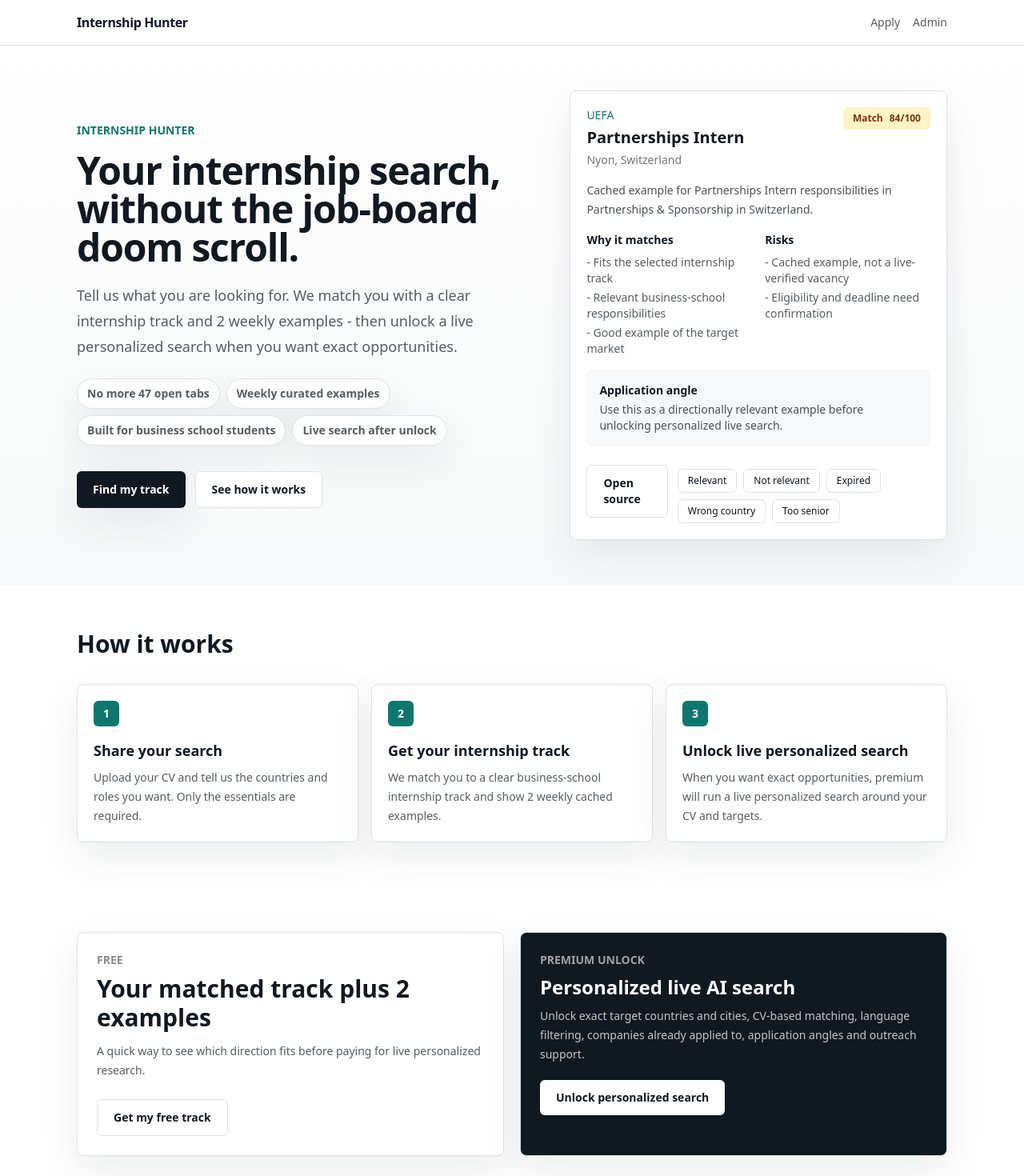
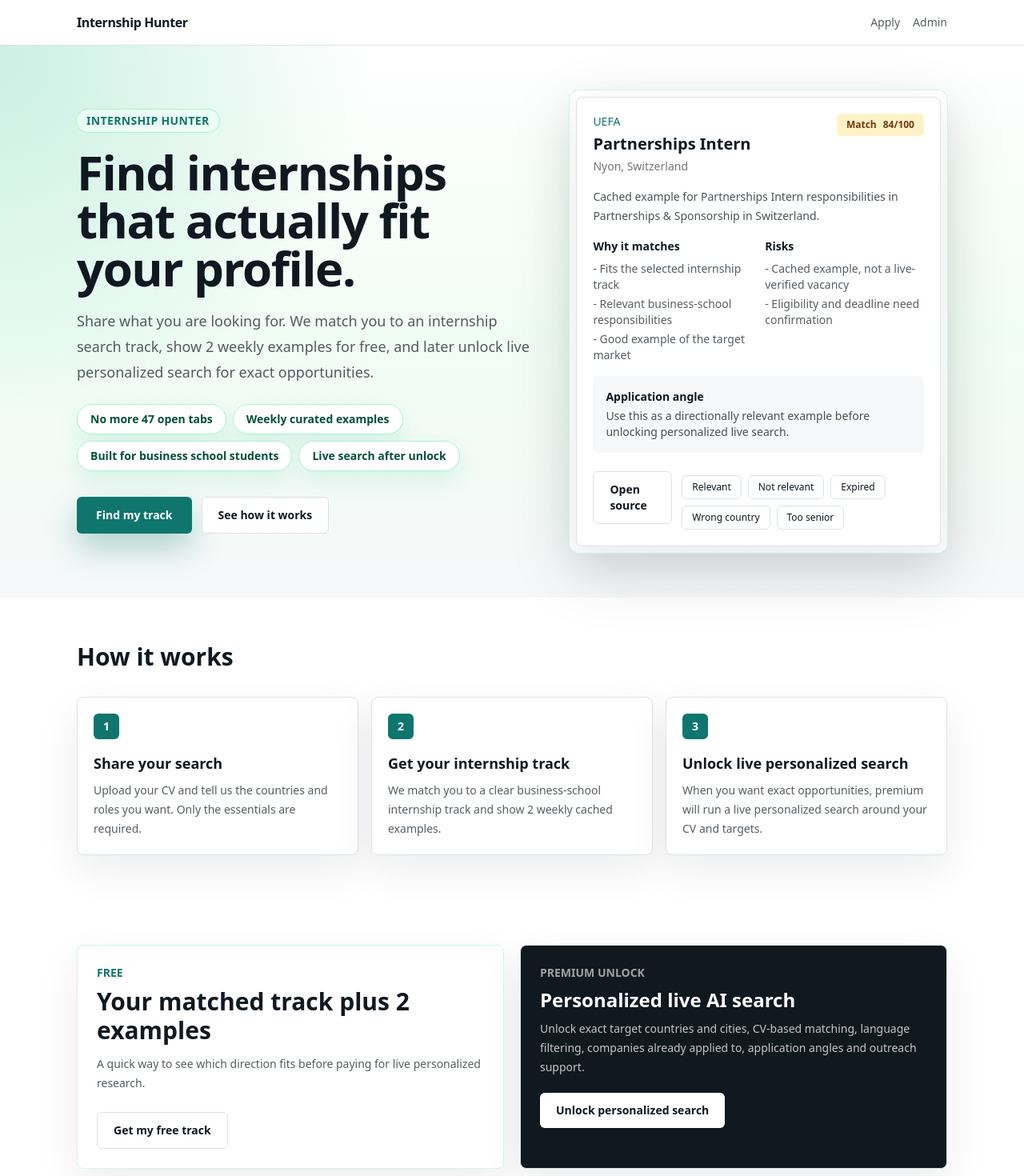
Before and after one commit to paulcuillerot-star/internshiphunter, a Next.js app: page / in a window 1280 px wide. Shown: the top 1470 px of the page at 80% size. Built offline with nearby package versions, Linux system fonts and the light colour scheme.

Commit message:
Reapply visual landing polish on main

```diff
--- a/app/page.tsx
+++ b/app/page.tsx
@@ -26,29 +26,35 @@ const faqs = [
 export default function HomePage() {
   return (
     <>
-      <section className="bg-gradient-to-b from-white to-mist">
-        <div className="section grid gap-10 lg:grid-cols-[1.1fr_0.9fr] lg:items-center">
+      <section className="bg-[radial-gradient(circle_at_top_left,rgba(16,185,129,0.22),transparent_32%),linear-gradient(180deg,#ffffff_0%,#f0fdf4_52%,#f6f8f9_100%)]">
+        <div className="section grid gap-10 py-16 lg:grid-cols-[1.1fr_0.9fr] lg:items-center">
           <div>
-            <p className="text-sm font-semibold uppercase text-signal">Internship Hunter</p>
-            <h1 className="mt-4 max-w-3xl text-4xl font-bold tracking-tight text-ink sm:text-5xl">
-              Your internship search, without the job-board doom scroll.
+            <p className="inline-flex rounded-full bg-emerald-50 px-3 py-1 text-sm font-bold uppercase tracking-wide text-signal ring-1 ring-emerald-200">
+              Internship Hunter
+            </p>
+            <h1 className="mt-5 max-w-3xl text-4xl font-black tracking-tight text-ink sm:text-6xl">
+              Find internships that actually fit your profile.
             </h1>
             <p className="mt-5 max-w-2xl text-lg leading-8 text-ink/70">
-              Tell us what you are looking for. We match you with a clear internship track and 2 weekly examples - then unlock a live personalized search when you want exact opportunities.
+              Share what you are looking for. We match you to an internship search track, show 2 weekly examples for free, and later unlock live personalized search for exact opportunities.
             </p>
             <div className="mt-6 flex flex-wrap gap-2">
               {heroChips.map((chip) => (
-                <span key={chip} className="rounded-full border border-line bg-white px-3 py-2 text-sm font-semibold text-ink/70 shadow-soft">
+                <span key={chip} className="rounded-full border border-emerald-200 bg-white px-4 py-2 text-sm font-bold text-emerald-900 shadow-[0_12px_28px_rgba(16,185,129,0.12)]">
                   {chip}
                 </span>
               ))}
             </div>
             <div className="mt-8 flex flex-col gap-3 sm:flex-row">
-              <Link href="/apply" className="button-primary">Find my track</Link>
+              <Link href="/apply" className="inline-flex items-center justify-center rounded-md bg-signal px-6 py-3 text-sm font-bold text-white shadow-[0_18px_38px_rgba(15,118,110,0.3)] transition hover:bg-emerald-700">
+                Find my track
+              </Link>
               <a href="#how" className="button-secondary">See how it works</a>
             </div>
           </div>
-          <OfferCard offer={mockOffers[0]} reportId="report_demo" />
+          <div className="rounded-xl bg-white/70 p-2 shadow-[0_26px_80px_rgba(16,24,32,0.13)] ring-1 ring-emerald-100">
+            <OfferCard offer={mockOffers[0]} reportId="report_demo" />
+          </div>
         </div>
       </section>
 
@@ -66,8 +72,8 @@ export default function HomePage() {
       </section>
 
       <section className="section grid gap-5 md:grid-cols-2">
-        <div className="rounded-lg border border-line bg-white p-6 shadow-soft">
-          <p className="text-sm font-semibold uppercase text-ink/50">Free</p>
+        <div className="rounded-lg border border-emerald-100 bg-white p-6 shadow-soft">
+          <p className="text-sm font-semibold uppercase text-signal">Free</p>
           <h2 className="mt-2 text-3xl font-bold text-ink">Your matched track plus 2 examples</h2>
           <p className="mt-3 text-sm leading-6 text-ink/70">A quick way to see which direction fits before paying for live personalized research.</p>
           <Link href="/apply" className="mt-6 button-secondary">Get my free track</Link>
@@ -88,10 +94,10 @@ export default function HomePage() {
       </section>
 
       <section className="section pt-4">
-        <div className="rounded-lg bg-mist p-8 text-center">
+        <div className="rounded-lg bg-gradient-to-br from-emerald-50 to-mist p-8 text-center ring-1 ring-emerald-100">
           <h2 className="text-3xl font-bold text-ink">Find internships worth applying to.</h2>
           <p className="mx-auto mt-3 max-w-xl text-sm leading-6 text-ink/70">Start with the free track. Upgrade later only when you want a personalized live search.</p>
-          <Link href="/apply" className="mt-6 button-primary">Start free</Link>
+          <Link href="/apply" className="mt-6 inline-flex items-center justify-center rounded-md bg-signal px-5 py-3 text-sm font-bold text-white shadow-soft transition hover:bg-emerald-700">Start free</Link>
         </div>
       </section>
     </>
```
